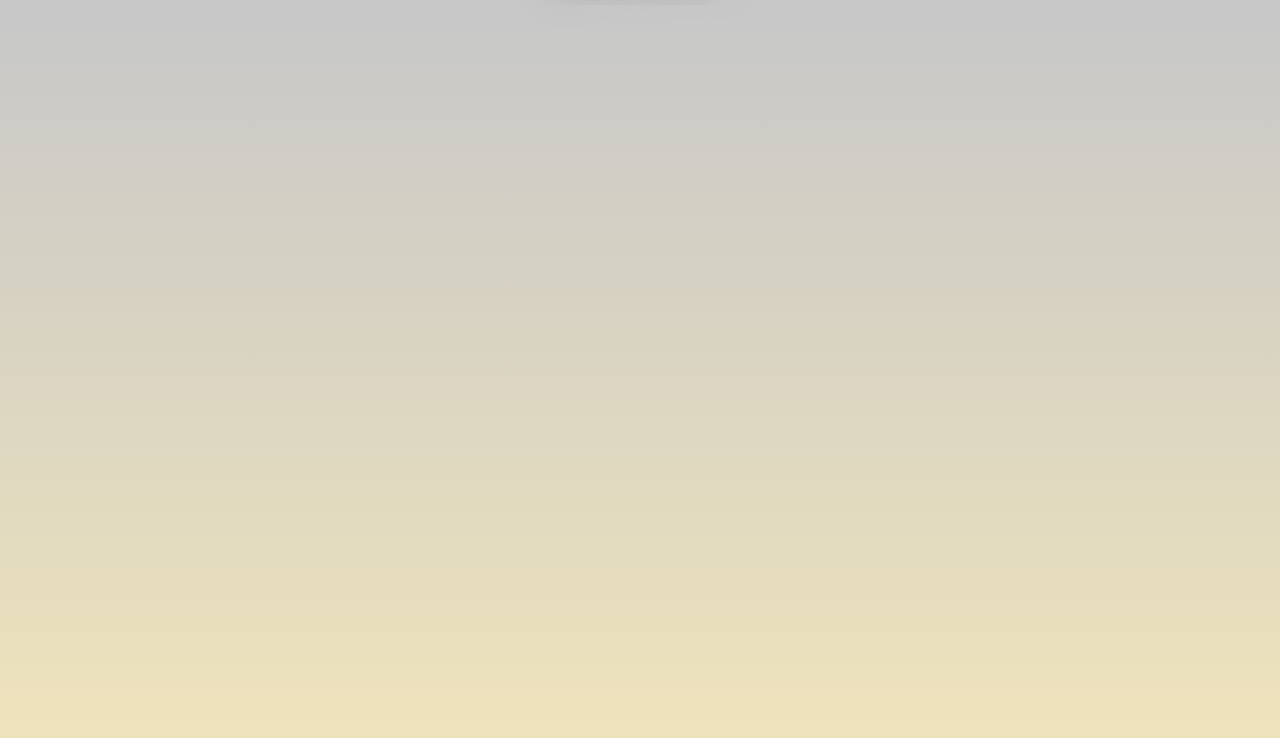
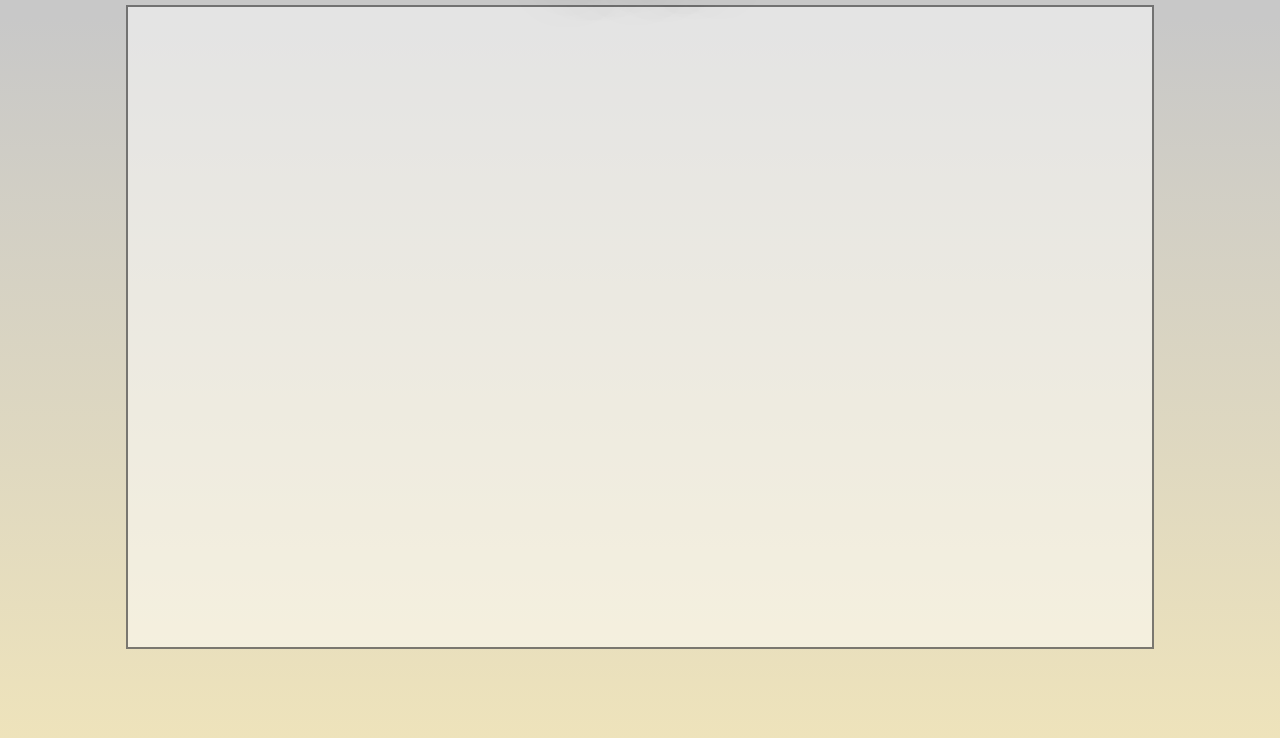
Before and after one commit to Psc69/majaswebsite.github.io, a website: page src/index.html in a window 1280 px wide. Shown: the part 62-800 px from the top of the page. Drawn offline with Linux system fonts and the light colour scheme; files whose address does not match are found by name.

Commit message:
made border for threejs later
ma,de easiest part now harder part next

```diff
--- a/src/index.html
+++ b/src/index.html
@@ -2,7 +2,7 @@
 <html lang="en">
    <head>
       <meta charset="utf-8">
-      <title>My first three.js app</title>
+      <title>Maja's Website</title>
       <style>body { margin: 0; }</style>
       <link rel="stylesheet" href="style.css">
    </head>
@@ -15,6 +15,8 @@
          </div>
       </section>
 
-      <section style="color: black;"></section>
+      <section class="box1">
+         <div id="three-container"></div>
+      </section>
    </body>
 </html>
--- a/src/style.css
+++ b/src/style.css
@@ -14,11 +14,19 @@ body {
 
 /* a box with text on the top */
 #topbar {
-   position: fixed;
+   /*position: fixed;*/
    background: var(--topbar-color);
    text-align: center;
    width: 100%;
 
+}
+
+.box1 {
+   width: 80%;
+   height: 80vh;
+   margin: 20px auto;
+   background: rgba(255, 255, 255, 0.5);
+   border: 2px solid rgba(0, 0, 0, 0.5);
 }
 
 .textshadow {
```
